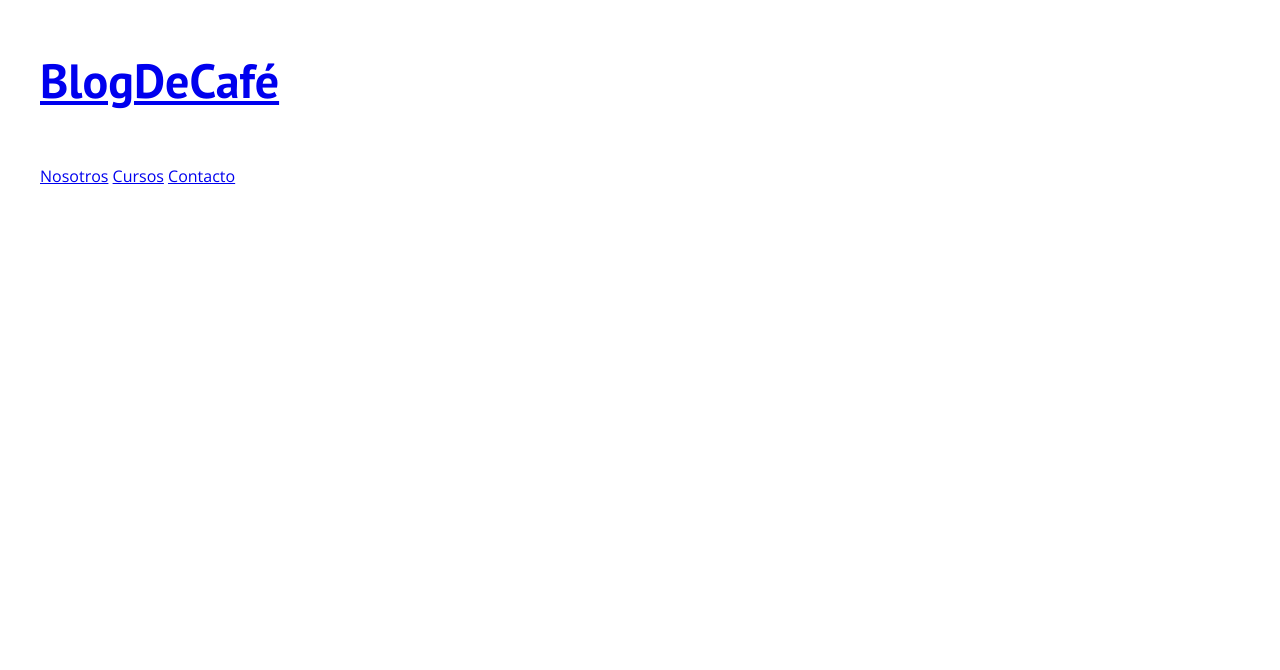
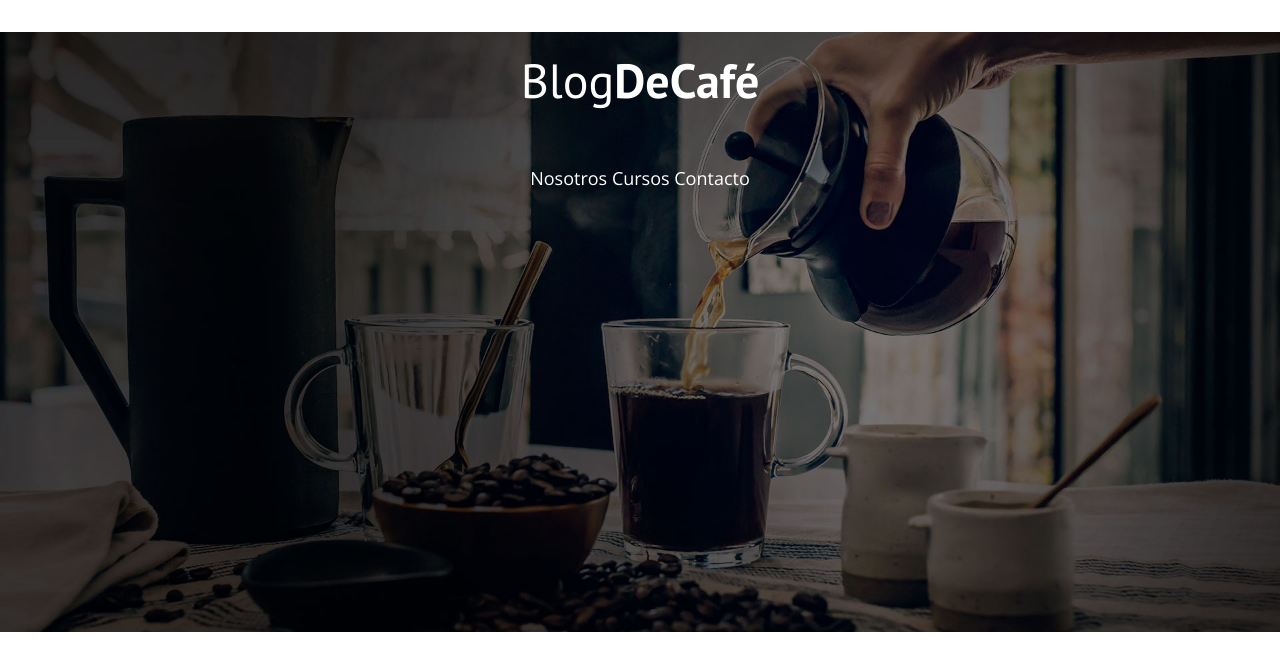
Before and after one commit to ManuelSystem/TemplateCafe, a plain HTML site: page index.html in a window 1280 px wide. Drawn offline with nearby package versions, Linux system fonts and the light colour scheme.

Commit message:
css del header con utilidades

```diff
--- a/css/style.css
+++ b/css/style.css
@@ -39,4 +39,33 @@ img {
 }
 /**utilidades**/
 .centrar-texto {
+  text-align: center;
 }
+.no-margin {
+  margin: 0;
+}
+/**stiles de header**/
+.site-header {
+  background-image: url(../img/banner.jpg);
+  background-repeat: no-repeat;
+  background-position: center center;
+  background-size: cover;
+  height: 60rem;
+}
+.site-header a {
+  color: #fff;
+  text-decoration: none;
+}
+.site-header h1 {
+  text-align: center;
+  font-weight: 400;
+}
+.site-header h1 span {
+  font-weight: 700;
+}
+/**Stiles de navegación**/
+.navegacion {
+  text-align: center;
+  display: block;
+  font-size: 1.8rem;
+}
```
